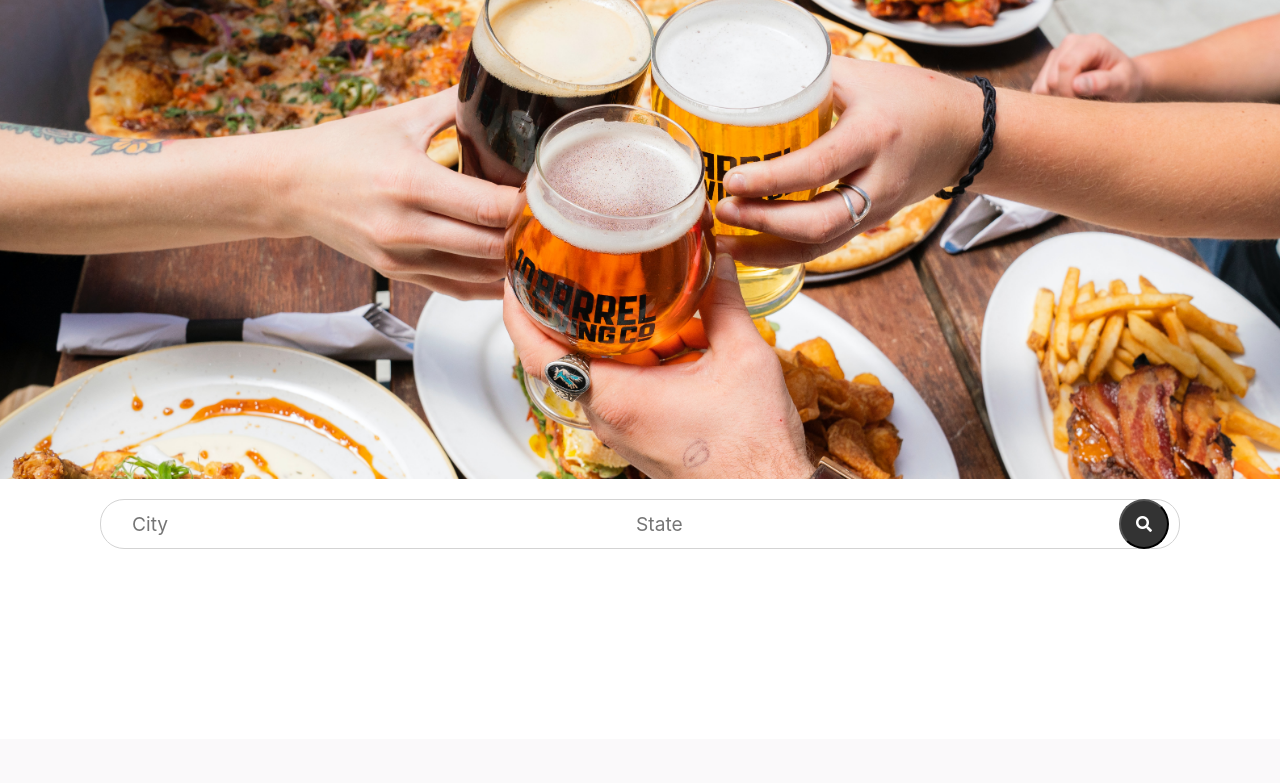
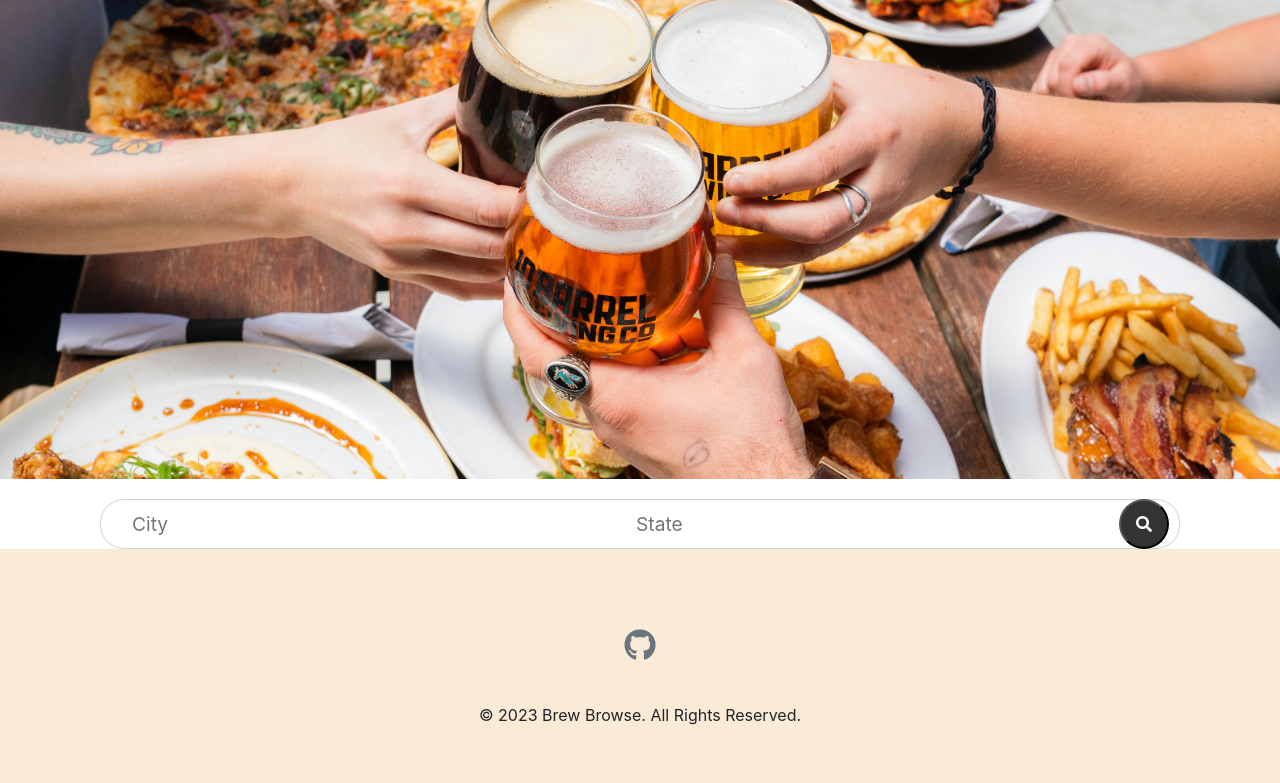
Before and after one commit to Zanuv/brew-browse, a Flask app: page / in a window 1280 px wide. Shown: the part 61-844 px from the top of the page. Before the commit the page ends 610 px from the top, so only its background shows below. Run offline with Flask 2, Linux system fonts and the light colour scheme; data that the repository does not hold is empty; some libraries are stand-ins or nearby versions.

Commit message:
more styling

```diff
--- a/static/style.css
+++ b/static/style.css
@@ -154,3 +154,24 @@ h1 {
 	justify-content: center;
 	align-items: center;
 }
+
+/* Footer Styling */
+
+.footer {
+	background-color: antiquewhite; /* Change this to the color you want */
+	padding: 40px; /* Change this to adjust the amount of space */
+	text-align: center;
+}
+
+.github-link {
+	display: inline-block;
+	padding: 40px;
+}
+
+.github-link:hover {
+	color: #6c757d;
+}
+
+.github-link i {
+	color: #6c757d;
+}
--- a/templates/base.html
+++ b/templates/base.html
@@ -93,5 +93,20 @@
 			<div class="alert alert-{{ category }}">{{ message }}</div>
 			{% endfor %} {% block content %} {% endblock %}
 		</div>
+		<footer class="footer">
+			<div class="container">
+				<div class="col-md-12">
+					<a
+						class="github-link"
+						href="https://github.com/Zanuv/brew-browse"
+					>
+						<i class="fab fa-github fa-2x"></i>
+					</a>
+				</div>
+				<p class="mt-8 text-center text-base">
+					&copy; 2023 Brew Browse. All Rights Reserved.
+				</p>
+			</div>
+		</footer>
 	</body>
 </html>
--- a/templates/detail.html
+++ b/templates/detail.html
@@ -3,6 +3,7 @@
 	<div class="row justify-content-center">
 		<div class="col-md-8">
 			<h1>{{ brewery.name }}</h1>
+			<p>Brewery Type: {{ brewery.brewery_type.capitalize() }}</p>
 			<p>{{ brewery.street }}</p>
 			<p>
 				{{ brewery.city }}, {{ brewery.state }} {{ brewery.postal_code
```
